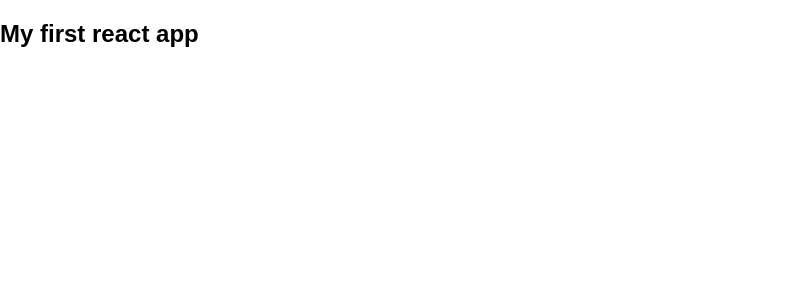
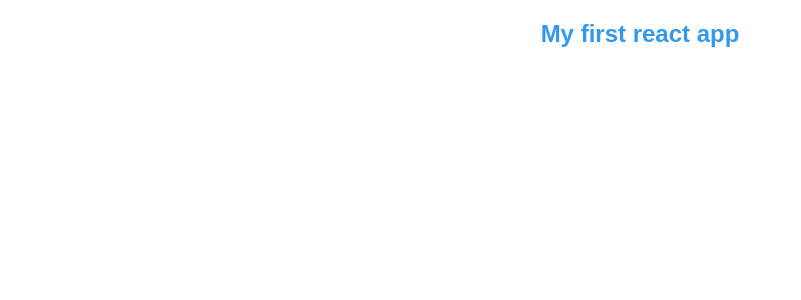
Before and after one commit to dogrod/react-starter, a React (Create React App) app: page / in a window 1280 px wide. Shown: the top 300 px of the page, without its empty margins (0-801 px from the left). Built offline with nearby package versions, Linux system fonts and the light colour scheme.

Commit message:
feat: use stylesheet to custom element

```diff
--- /dev/null
+++ b/src/components/header/header.css
@@ -0,0 +1,4 @@
+.header {
+  color: #39e;
+  text-align: center;
+}
--- a/src/components/header/header.js
+++ b/src/components/header/header.js
@@ -1,14 +1,13 @@
 import React, { Component } from 'react'
 import ReactDOM from 'react-dom'
+import './header.css'
 
-class Header extends Component {
+export default class Header extends Component {
   render() {
     return (
-      <div>
+      <div className="header">
         <h2>My first react app</h2>
       </div>
     )
   }
 }
-
-export default Header
```
